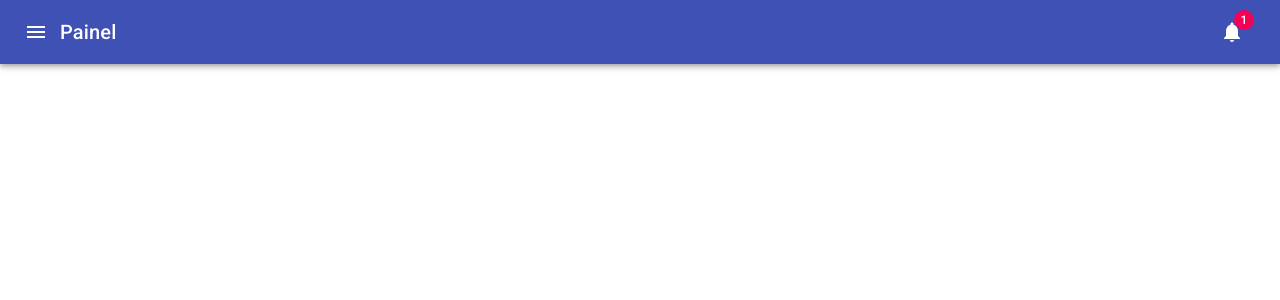
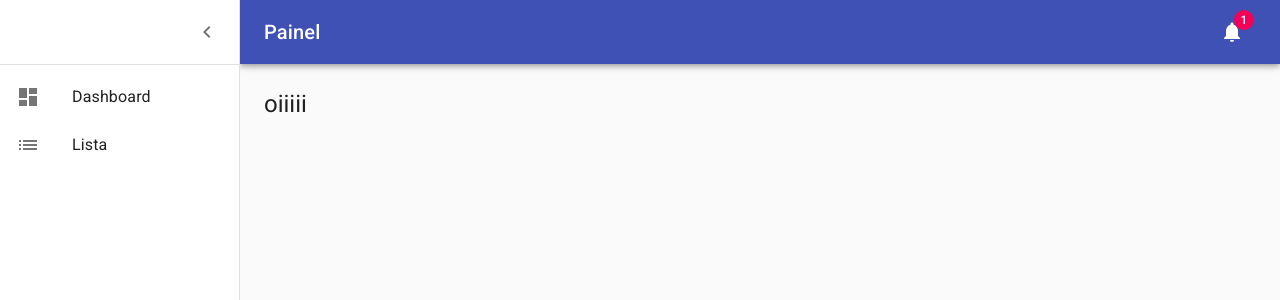
Before and after one commit to ZeRodolfo/connectronic, a React (Create React App) app: page / in a window 1280 px wide. Both pictures are taken after a click on the button "open drawer". Shown: the top 300 px of the page. Built offline with nearby package versions, Linux system fonts and the light colour scheme.

Commit message:
Created component Sidebar. Return an list of routes

```diff
--- a/src/App.js
+++ b/src/App.js
@@ -1,11 +1,30 @@
 import React from "react";
 import { BrowserRouter } from "react-router-dom";
+
+import DashboardIcon from "@material-ui/icons/Dashboard";
+import ListIcon from "@material-ui/icons/List";
+
 import Header from "./components/Header/index";
 
-const App = () => (
-  <BrowserRouter>
-    <Header />
-  </BrowserRouter>
-);
+function App() {
+  const sidebarItems = [
+    {
+      name: "Dashboard",
+      route: "/dashboard",
+      icon: <DashboardIcon />
+    },
+    {
+      name: "Lista",
+      route: "/categories",
+      icon: <ListIcon />
+    }
+  ];
+
+  return (
+    <BrowserRouter>
+      <Header sidebarItems={sidebarItems} />
+    </BrowserRouter>
+  );
+}
 
 export default App;
--- a/src/components/Header/index.js
+++ b/src/components/Header/index.js
@@ -1,8 +1,10 @@
-import React, { Component } from "react";
-import useStyles from "./styles";
+import React from "react";
+
+import clsx from "clsx";
 import MenuIcon from "@material-ui/icons/Menu";
 import NotificationsIcon from "@material-ui/icons/Notifications";
 import {
+  CssBaseline,
   AppBar,
   Toolbar,
   IconButton,
@@ -10,18 +12,35 @@ import {
   Badge
 } from "@material-ui/core";
 
-export default function Header() {
+import useStyles from "./styles";
+import Sidebar from "../Sidebar/index";
+
+export default function Header({ sidebarItems }) {
   const classes = useStyles();
+  const [open, setOpen] = React.useState(false);
+
+  function handleDrawerOpen() {
+    setOpen(true);
+  }
+
+  function handleDrawerClose() {
+    setOpen(false);
+  }
 
   return (
     <div className={classes.root}>
-      <AppBar position="static">
+      <CssBaseline />
+      <AppBar
+        position="fixed"
+        className={clsx(classes.appBar, { [classes.appBarShift]: open })}
+      >
         <Toolbar>
           <IconButton
             edge="start"
-            className={classes.menuButton}
+            className={clsx(classes.menuButton, open && classes.hide)}
             color="inherit"
             aria-label="open drawer"
+            onClick={handleDrawerOpen}
           >
             <MenuIcon />
           </IconButton>
@@ -38,6 +57,17 @@ export default function Header() {
           </div>
         </Toolbar>
       </AppBar>
+
+      <Sidebar open={open} onClick={handleDrawerClose} items={sidebarItems} />
+
+      <main
+        className={clsx(classes.content, {
+          [classes.contentShift]: open
+        })}
+      >
+        <div className={classes.drawerHeader} />
+        <Typography variant="h5">oiiiii</Typography>
+      </main>
     </div>
   );
 }
--- a/src/components/Header/styles.js
+++ b/src/components/Header/styles.js
@@ -1,21 +1,56 @@
-import React from "react";
 import { makeStyles } from "@material-ui/core/styles";
+
+const drawerWidth = 240;
 
 const useStyles = makeStyles(theme => ({
   root: {
+    display: "flex"
+  },
+  title: {
     flexGrow: 1
+  },
+  appBar: {
+    transition: theme.transitions.create(["margin", "width"], {
+      easing: theme.transitions.easing.sharp,
+      duration: theme.transitions.duration.leavingScreen
+    })
+  },
+  appBarShift: {
+    width: `calc(100% - ${drawerWidth}px) !important`,
+    marginLeft: drawerWidth,
+    transition: theme.transitions.create(["margin", "width"], {
+      easing: theme.transitions.easing.easeOut,
+      duration: theme.transitions.duration.enteringScreen
+    })
   },
   menuButton: {
     marginRight: theme.spacing(2)
   },
-  title: {
-    flexGrow: 1
+  hide: {
+    display: "none !important"
   },
-  sectionDesktop: {
-    display: "none",
-    [theme.breakpoints.up("md")]: {
-      display: "flex"
-    }
+  content: {
+    flexGrow: 1,
+    padding: theme.spacing(3),
+    transition: theme.transitions.create("margin", {
+      easing: theme.transitions.easing.sharp,
+      duration: theme.transitions.duration.leavingScreen
+    }),
+    marginLeft: -drawerWidth
+  },
+  contentShift: {
+    transition: theme.transitions.create("margin", {
+      easing: theme.transitions.easing.easeOut,
+      duration: theme.transitions.duration.enteringScreen
+    }),
+    marginLeft: 0
+  },
+  drawerHeader: {
+    display: "flex",
+    alignItems: "center",
+    padding: theme.spacing(0, 1),
+    ...theme.mixins.toolbar,
+    justifyContent: "flex-end"
   }
 }));
 
--- /dev/null
+++ b/src/components/Sidebar/index.js
@@ -0,0 +1,55 @@
+import React, { Fragment } from "react";
+
+import { useTheme } from "@material-ui/core";
+import ChevronLeftIcon from "@material-ui/icons/ChevronLeft";
+import ChevronRightIcon from "@material-ui/icons/ChevronRight";
+import {
+  IconButton,
+  Drawer,
+  Divider,
+  List,
+  ListItem,
+  ListItemIcon,
+  ListItemText
+} from "@material-ui/core";
+
+import useStyles from "./styles";
+
+export default function Sidebar(props) {
+  const classes = useStyles();
+  const theme = useTheme();
+  const { open, onClick, items } = props;
+
+  const list = items.map(item => (
+    <ListItem button key={item.name}>
+      <ListItemIcon>{item.icon}</ListItemIcon>
+      <ListItemText primary={item.name} />
+    </ListItem>
+  ));
+
+  return (
+    <Fragment>
+      <Drawer
+        className={classes.drawer}
+        variant="persistent"
+        anchor="left"
+        open={open}
+        classes={{
+          paper: classes.drawerPaper
+        }}
+      >
+        <div className={classes.drawerHeader}>
+          <IconButton onClick={onClick}>
+            {theme.direction === "ltr" ? (
+              <ChevronLeftIcon />
+            ) : (
+              <ChevronRightIcon />
+            )}
+          </IconButton>
+        </div>
+        <Divider />
+        <List>{list}</List>
+      </Drawer>
+    </Fragment>
+  );
+}
--- /dev/null
+++ b/src/components/Sidebar/styles.js
@@ -0,0 +1,22 @@
+import { makeStyles } from "@material-ui/core/styles";
+
+const drawerWidth = 240;
+
+const useStyles = makeStyles(theme => ({
+  drawer: {
+    width: drawerWidth,
+    flexShrink: 0
+  },
+  drawerPaper: {
+    width: drawerWidth
+  },
+  drawerHeader: {
+    display: "flex",
+    alignItems: "center",
+    padding: theme.spacing(0, 1),
+    ...theme.mixins.toolbar,
+    justifyContent: "flex-end"
+  }
+}));
+
+export default useStyles;
```
